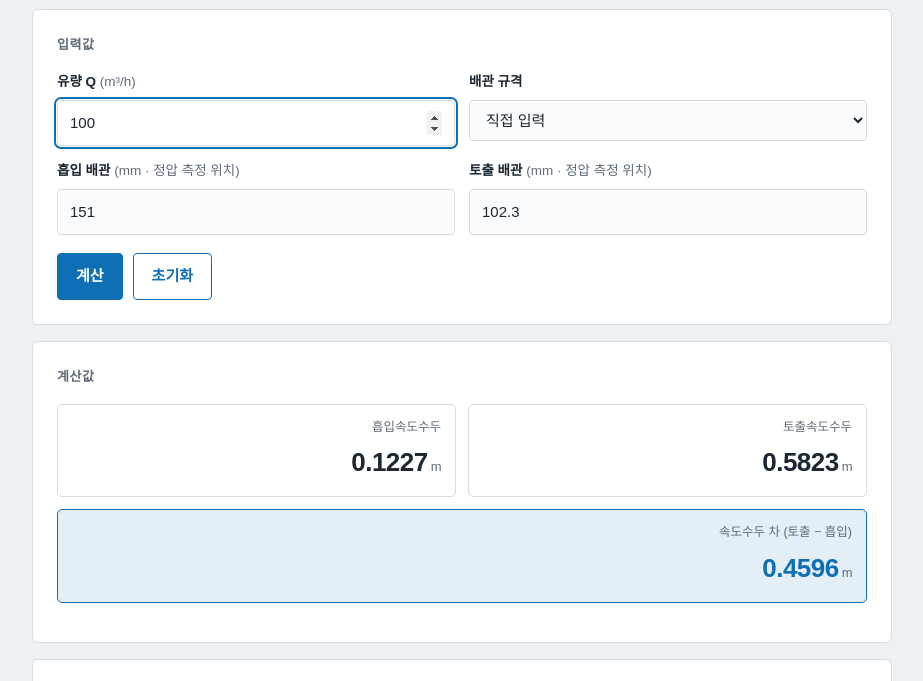
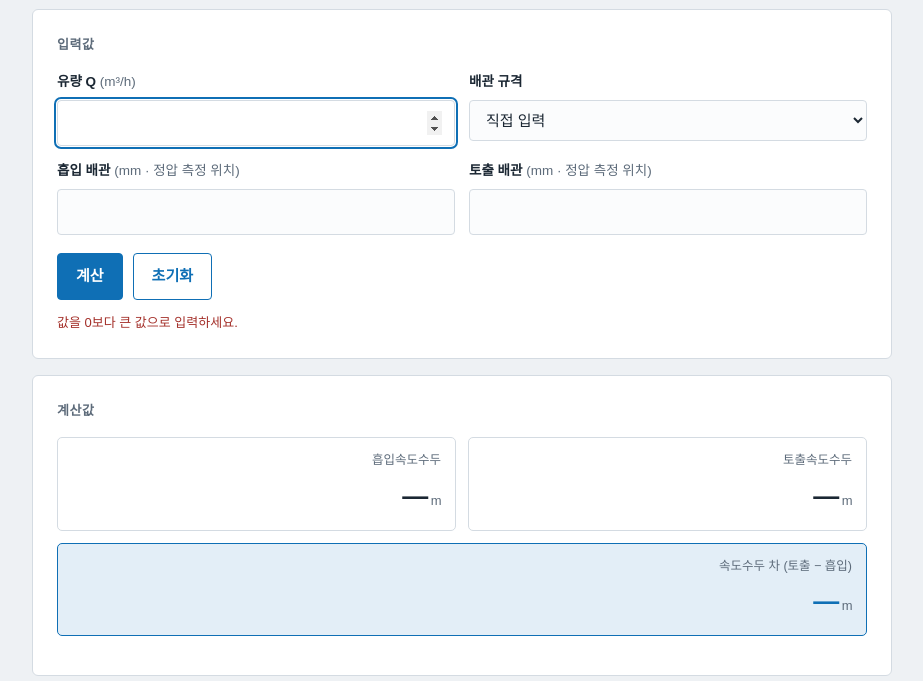
Before and after one commit to energywlseks/pump-v-calc, a plain HTML site: page index.html in a window 1280 px wide. Both pictures are taken after a click on the button "초기화". Shown: the part 96-777 px from the top of the page, without its empty margins (178-1101 px from the left). Drawn offline with Linux system fonts and the light colour scheme; a web font is replaced by a local one.

Commit message:
Update index.html
1. 배관 규격 드릴다운 순서 수정 (직접입력 최상위)
2. 유량, 배관사이즈의 페이지 초기값 및 초기화 값을 빈칸으로 수정
3. 입력칸 빈칸일 때 문구 수정 (유량-배관 내경(또는 두께)을 --> 값을)

```diff
--- a/index.html
+++ b/index.html
@@ -96,15 +96,15 @@
     <div class="grid">
       <div>
         <label for="q">유량 Q <span>(m³/h)</span></label>
-        <input type="number" id="q" value="100" min="0" step="any" inputmode="decimal">
+        <input type="number" id="q" value="" min="0" step="any" inputmode="decimal">
       </div>
       <div>
         <label for="spec">배관 규격</label>
         <select id="spec">
+          <option value="MAN" selected>직접 입력</option>
           <option value="S40">KS D 3562 압력배관용 · Sch 40</option>
           <option value="S80">KS D 3562 압력배관용 · Sch 80</option>
           <option value="SPP">KS D 3507 일반배관용 (SPP)</option>
-          <option value="MAN" selected>직접 입력</option>
         </select>
       </div>
     </div>
@@ -130,11 +130,11 @@
       </div>
       <div class="man hide">
         <label for="dsm">흡입 배관 <span>(mm · 정압 측정 위치)</span></label>
-        <input type="number" id="dsm" value="151.0" min="0" step="any" inputmode="decimal">
+        <input type="number" id="dsm" value="" min="0" step="any" inputmode="decimal">
       </div>
       <div class="man hide">
         <label for="ddm">토출 배관 <span>(mm · 정압 측정 위치)</span></label>
-        <input type="number" id="ddm" value="102.3" min="0" step="any" inputmode="decimal">
+        <input type="number" id="ddm" value="" min="0" step="any" inputmode="decimal">
       </div>
     </div>
 
@@ -142,7 +142,7 @@
       <button type="button" class="btn-primary" id="calc">계산</button>
       <button type="button" class="btn-ghost" id="reset">초기화</button>
     </div>
-    <p class="err" id="err">유량·배관 내경(또는 두께)을 0보다 큰 값으로 입력하세요.</p>
+    <p class="err" id="err">값을 0보다 큰 값으로 입력하세요.</p>
   </section>
 
   <section class="card">
@@ -307,9 +307,9 @@
   [spec, dsSel, ddSel].forEach(function(s){ s.addEventListener('change', run); });
   $('calc').addEventListener('click', run);
   $('reset').addEventListener('click', function(){
-    $('q').value = 100; spec.value = 'MAN'; dsSel.value = 150; ddSel.value = 100;
+    $('q').value = ''; spec.value = 'MAN'; dsSel.value = 150; ddSel.value = 100;
     $('ts').value = ''; $('td').value = '';
-    $('dsm').value = 151.0; $('ddm').value = 102.3;
+    $('dsm').value = ''; $('ddm').value = '';
     run(); $('q').focus();
   });
 
```
